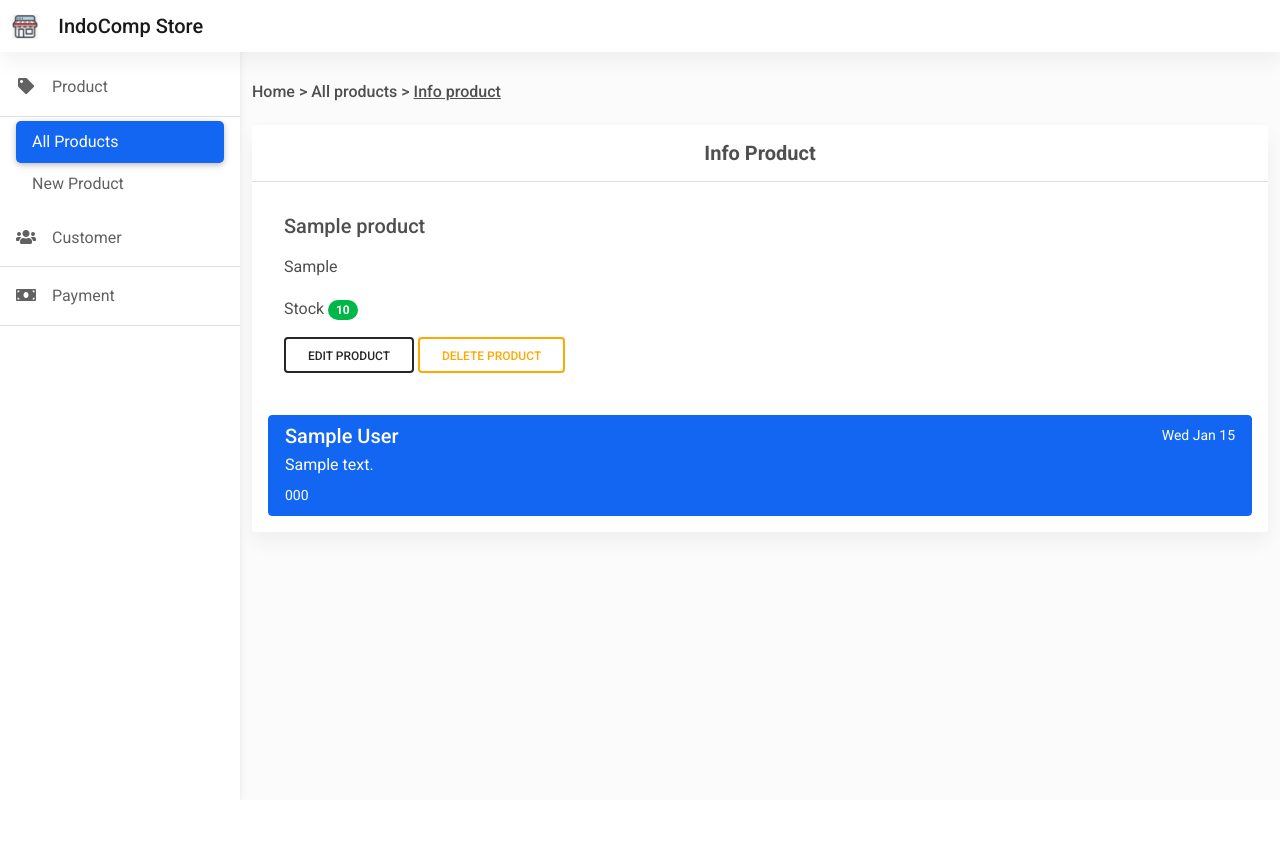
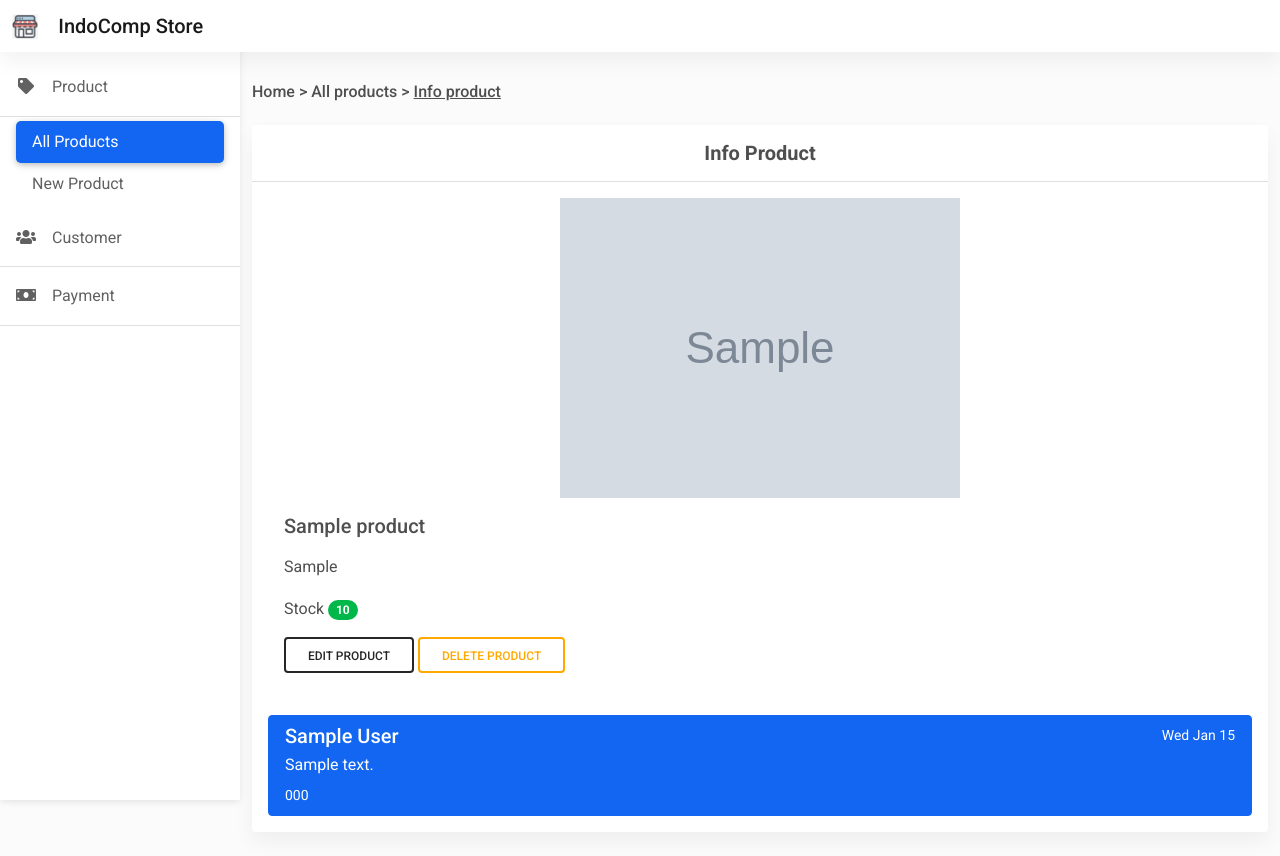
Before and after one commit to flutter-bc-19-team-5/indo-comp-store, a Node server app: page /product/infoPage/1 in a window 1280 px wide. Before the commit the page ends 797 px from the top, so only its background shows below. Run offline with Node 20, Linux system fonts and the light colour scheme; tables that the repository leaves empty hold one stand-in row (values such as "Sample post"); grey boxes marked "Sample" are stand-in pictures; some libraries are stand-ins or nearby versions.

Commit message:
adding image display

```diff
--- a/views/product/info.ejs
+++ b/views/product/info.ejs
@@ -32,7 +32,9 @@
               <div class="row justify-content-center">
                 <div class="col-md-12">
                   <div class="card shadow-0">
-                    <!-- <img src="../../img/store.png" class="card-img-top" alt="..."> -->
+                    <!-- product image -->
+                    <img src="../../productImage/<%= fields.image %>" class="card-img-top"
+                    alt="Product Image" style="object-fit:contain" height="300">
                     <div class="card-body">
                       <h5 class="card-title"><%= fields.name %></h5>
                       <p class="card-text"><%= fields.type %></p>
```
